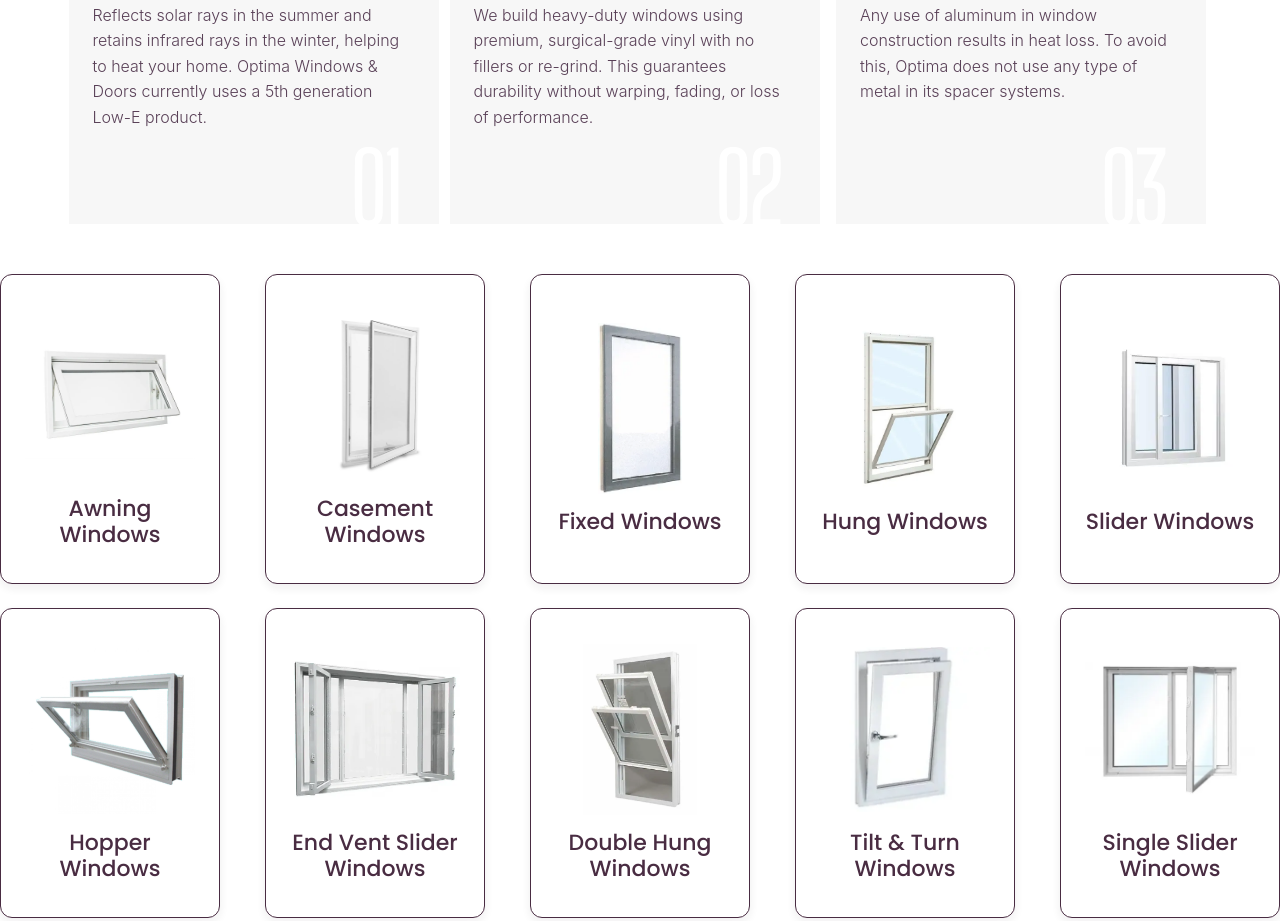
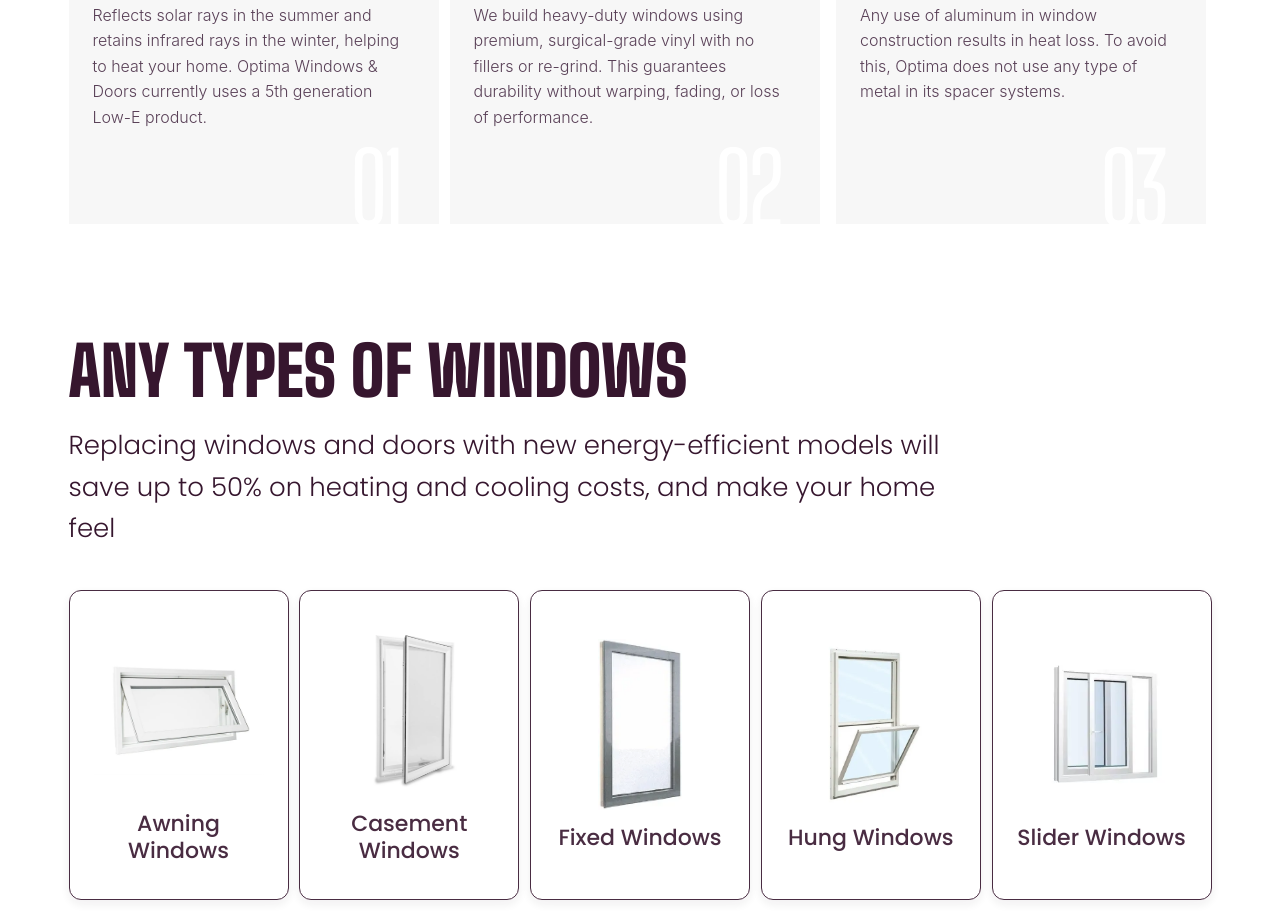
Before and after one commit to Bashmachok1982/Canadian-windows-Optima-landing-Vite-Alexander, a website built with Vite: page src/index.html in a window 1280 px wide. Shown: the part 6497-7418 px from the top of the page. Built offline with nearby package versions, Linux system fonts and the light colour scheme; what simplelightbox would draw is missing.

Commit message:
build + fix lightbox paths

```diff
--- a/src/partials/windows.html
+++ b/src/partials/windows.html
@@ -1,3 +1,12 @@
+<section class="windows">
+  <div class="container windows-container">
+    <h1 class="windows-titile" data-i18n="windows-titile">
+      Any types of windows
+    </h1>
+    <p class="windows-desc" data-i18n="windows-desc">
+      Replacing windows and doors with new energy-efficient models will save up
+      to 50% on heating and cooling costs, and make your home feel
+    </p>
     <ul class="windows-list">
       <li class="windows-list-item">
         <a
@@ -134,7 +143,9 @@
             height="171"
             aria-hidden="true"
           />
-      <p class="windows-text" data-i18n="windows-text8">Double Hung Windows</p>
+          <p class="windows-text" data-i18n="windows-text8">
+            Double Hung Windows
+          </p>
         </a>
       </li>
       <li class="windows-list-item">
@@ -151,7 +162,9 @@
             height="171"
             aria-hidden="true"
           />
-      <p class="windows-text" data-i18n="windows-text9">Tilt & Turn Windows</p>
+          <p class="windows-text" data-i18n="windows-text9">
+            Tilt & Turn Windows
+          </p>
         </a>
       </li>
       <li class="windows-list-item">
@@ -174,3 +187,5 @@
         </a>
       </li>
     </ul>
+  </div>
+</section>
```
Lines whose indentation alone changed are shown as unchanged.
